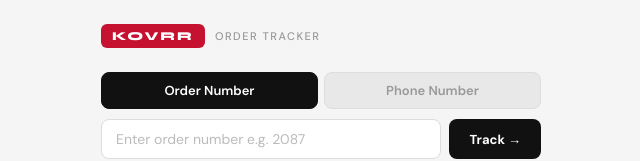
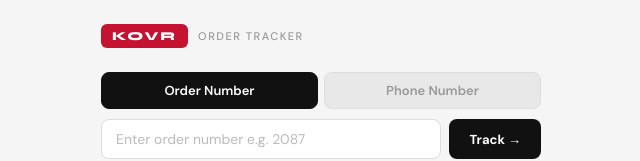
Before and after one commit to noumanz208/shopify-order-tracker, a Next.js app: page /track in a window 1280 px wide. Shown: the top 161 px of the page, without its empty margins (319-959 px from the left). Built offline with nearby package versions, Linux system fonts and the light colour scheme.

Commit message:
Update page.tsx

```diff
--- a/src/app/track/page.tsx
+++ b/src/app/track/page.tsx
@@ -464,7 +464,7 @@ export default function TrackPage() {
         <div className="inner">
           {/* Header */}
           <div className="header">
-            <div className="logo">KOVRR</div>
+            <div className="logo">KOVR</div>
             <span className="app-sub">Order Tracker</span>
           </div>
 
```
